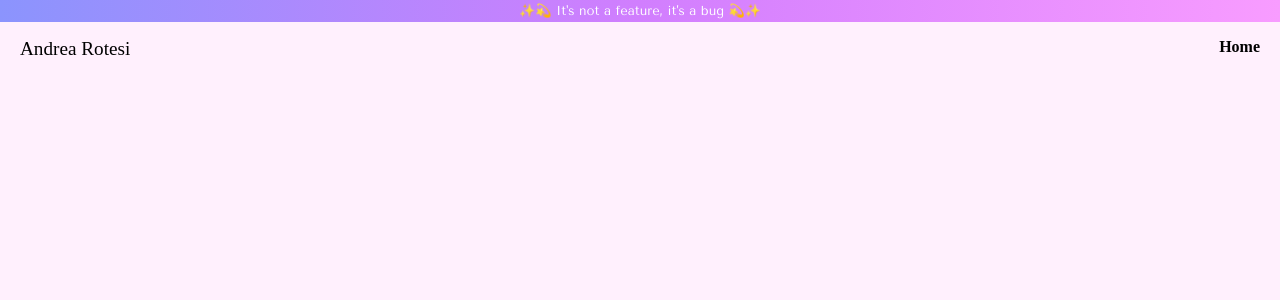
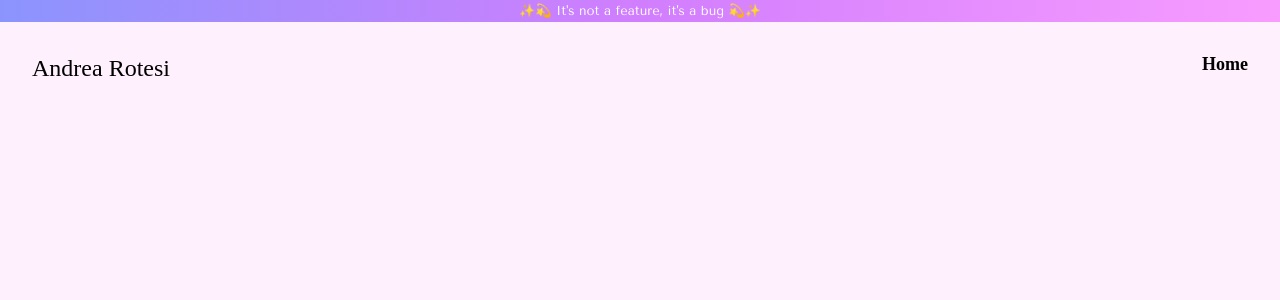
Before and after one commit to andrearotesi/ng-portfolio, an Angular app: page / in a window 1280 px wide. Shown: the top 300 px of the page. Built offline with nearby package versions, Linux system fonts and the light colour scheme; a web font is replaced by a local one.

Commit message:
Increased padding

```diff
--- a/src/app/components/header/header.component.scss
+++ b/src/app/components/header/header.component.scss
@@ -13,11 +13,12 @@
     display: flex;
     justify-content: space-between;
     vertical-align: middle;
-    padding: 15px 20px;
+    padding: 2em 2em;
 
     // Logo (left side)
     div {
-        font-size: larger;
+        cursor: pointer;
+        font-size: x-large;
 
         @media (width < 600px) {
             font-size: small;
@@ -41,9 +42,10 @@
                 text-decoration: none;
                 font-weight: bold;
                 padding: 3px 0;
+                font-size: large;
 
                 &:hover, :active {
-                    border-bottom: 5px solid black;
+                    border-bottom: 5px solid;
                 }
 
                 @media (width < 600px) {
```
